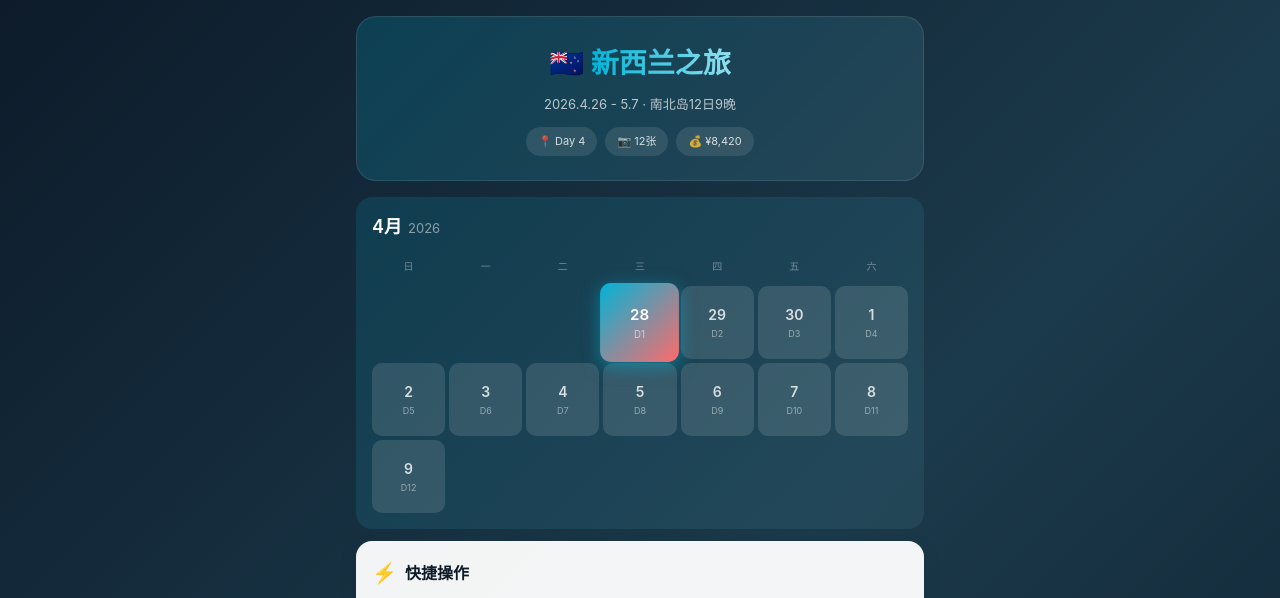
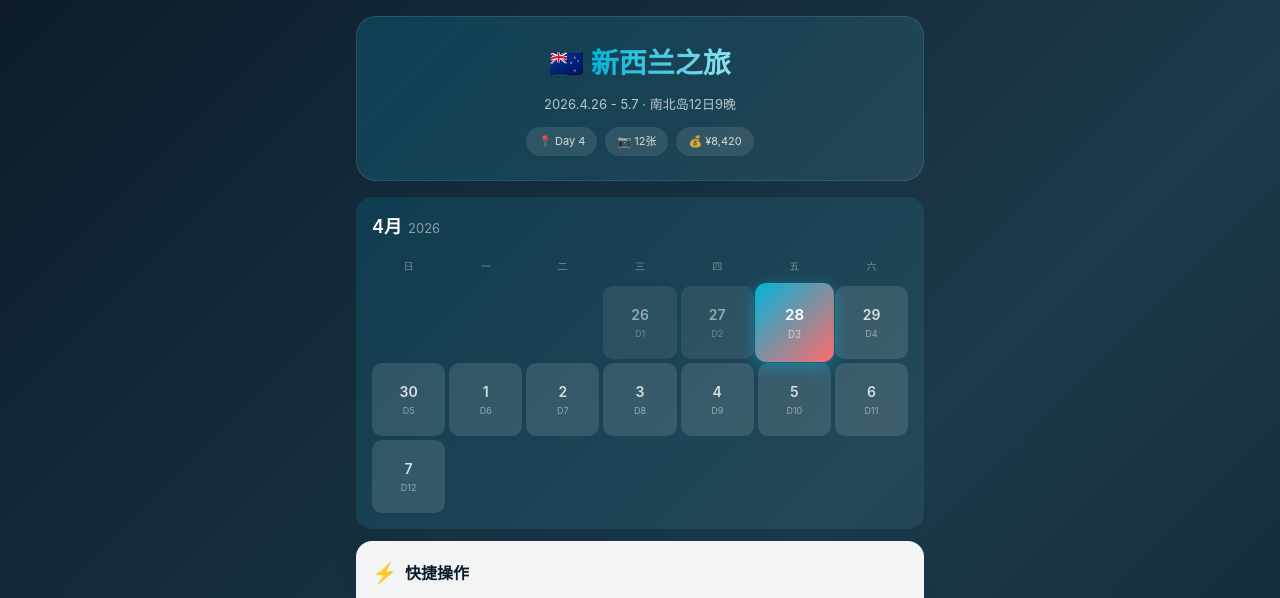
Before and after one commit to hon27hon/nz-trip-2026, a plain HTML site: page nz-trip-new/index.html in a window 1280 px wide. Shown: the top 598 px of the page. Drawn offline with Linux system fonts and the light colour scheme.

Commit message:
Fix: auto-calculate calendar dates from trip start (Apr 26)

```diff
--- a/nz-trip-new/index.html
+++ b/nz-trip-new/index.html
@@ -1051,11 +1051,21 @@
             </style>
 
             <script>
-                // 行程日期配置 (2026年4月28日 - 5月9日)
+                // 行程日期配置 (2026年4月26日 - 5月7日)
+                // 自动计算当前是第几天
                 const tripConfig = {
-                    startDate: new Date(2026, 3, 28), // 4月28日
-                    endDate: new Date(2026, 4, 9),    // 5月9日
-                    currentDay: 4  // 当前是第4天 (4月28+3=5月1日)
+                    startDate: new Date(2026, 3, 26), // 4月26日出发
+                    endDate: new Date(2026, 4, 7),    // 5月7日到达上海
+                    currentDay: (() => {
+                        const today = new Date();
+                        today.setHours(0, 0, 0, 0);
+                        const start = new Date(2026, 3, 26);
+                        start.setHours(0, 0, 0, 0);
+                        const diff = Math.floor((today - start) / (1000 * 60 * 60 * 24));
+                        if (diff < 0) return 0; // 出发前
+                        if (diff > 11) return 12; // 行程结束
+                        return diff + 1; // 第几天 (1-indexed)
+                    })()
                 };
 
                 function renderCalendar() {
```
